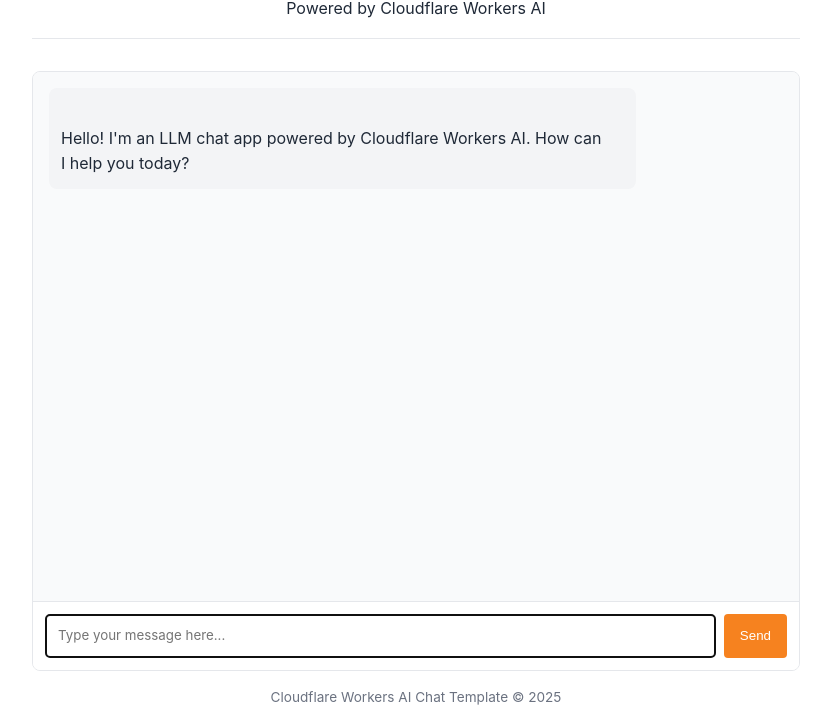
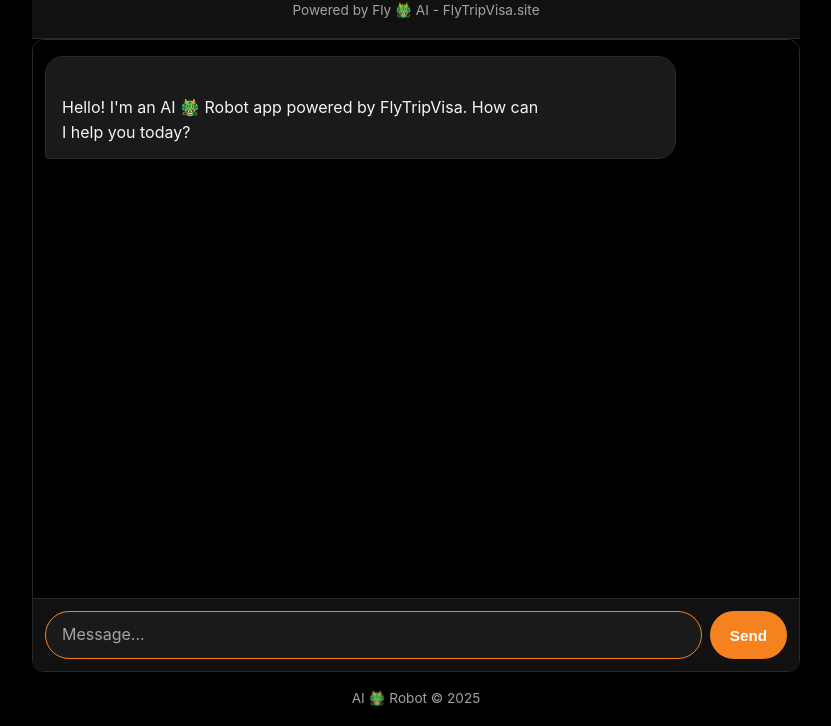
Before and after one commit to FlyTripVisa/ai-chat-miniprogram, a website: page public/index.html in a window 1280 px wide. Shown: the part 74-800 px from the top of the page, without its empty margins (224-1055 px from the left). Drawn offline with Linux system fonts and the light colour scheme.

Commit message:
Update index.html
Deploy

```diff
--- a/public/index.html
+++ b/public/index.html
@@ -2,24 +2,33 @@
 <html lang="en">
 	<head>
 		<meta charset="UTF-8" />
-		<meta name="viewport" content="width=device-width, initial-scale=1.0" />
-		<title>LLM Chat App</title>
+		<meta name="viewport" content="width=device-width, initial-scale=1.0, maximum-scale=1.0, user-scalable=no" />
+		<meta name="theme-color" content="#000000" />
+		<title>AI 🐲 Robot</title>
 		<style>
 			:root {
 				--primary-color: #f6821f;
 				--primary-hover: #e67e22;
-				--light-bg: #f9fafb;
-				--border-color: #e5e7eb;
-				--text-color: #1f2937;
-				--text-light: #6b7280;
-				--user-msg-bg: #fff2e6;
-				--assistant-msg-bg: #f3f4f6;
+				--bg: #000000;
+				--surface: #111111;
+				--surface-2: #1a1a1a;
+				--border-color: #2a2a2a;
+				--text-color: #f5f5f5;
+				--text-light: #a3a3a3;
+				--user-msg-bg: #2d1b00;
+				--assistant-msg-bg: #1a1a1a;
 			}
 
 			* {
 				box-sizing: border-box;
 				margin: 0;
 				padding: 0;
+				-webkit-tap-highlight-color: transparent;
+			}
+
+			html, body {
+				height: 100%;
+				background-color: var(--bg);
 			}
 
 			body {
@@ -30,88 +39,132 @@
 				color: var(--text-color);
 				max-width: 800px;
 				margin: 0 auto;
-				padding: 1rem;
+				padding: 0;
+				display: flex;
+				flex-direction: column;
+				height: 100dvh; /* Better mobile viewport handling */
 			}
 
 			header {
 				text-align: center;
-				margin-bottom: 2rem;
-				padding: 1rem 0;
+				padding: 1rem;
 				border-bottom: 1px solid var(--border-color);
+				background-color: var(--surface);
+				flex-shrink: 0;
 			}
 
 			h1 {
-				font-size: 1.5rem;
+				font-size: 1.25rem;
 				color: var(--primary-color);
+				font-weight: 600;
+			}
+
+			header p {
+				font-size: 0.85rem;
+				color: var(--text-light);
+				margin-top: 0.25rem;
 			}
 
 			.chat-container {
 				display: flex;
 				flex-direction: column;
-				height: calc(100vh - 200px);
-				min-height: 400px;
-				border: 1px solid var(--border-color);
-				border-radius: 8px;
+				flex: 1;
 				overflow: hidden;
+				position: relative;
 			}
 
 			.chat-messages {
 				flex: 1;
 				overflow-y: auto;
-				padding: 1rem;
-				background-color: var(--light-bg);
+				padding: 1rem 0.75rem;
+				background-color: var(--bg);
+				scroll-behavior: smooth;
+				-webkit-overflow-scrolling: touch;
 			}
 
 			.message {
 				margin-bottom: 1rem;
-				padding: 0.75rem;
-				border-radius: 8px;
-				max-width: 80%;
+				padding: 0.75rem 1rem;
+				border-radius: 18px;
+				max-width: 85%;
+				animation: fadeIn 0.2s ease-in;
+			}
+
+			@keyframes fadeIn {
+				from { opacity: 0; transform: translateY(5px); }
+				to { opacity: 1; transform: translateY(0); }
 			}
 
 			.message p {
 				white-space: pre-line;
 				margin: 0;
 				overflow-wrap: anywhere;
+				word-break: break-word;
 			}
 
 			.user-message {
 				background-color: var(--user-msg-bg);
 				align-self: flex-end;
 				margin-left: auto;
+				border-bottom-right-radius: 4px;
 			}
 
 			.assistant-message {
 				background-color: var(--assistant-msg-bg);
 				align-self: flex-start;
+				border: 1px solid var(--border-color);
+				border-bottom-left-radius: 4px;
 			}
 
 			.message-input {
 				display: flex;
 				padding: 0.75rem;
 				border-top: 1px solid var(--border-color);
-				background-color: white;
+				background-color: var(--surface);
+				gap: 0.5rem;
+				flex-shrink: 0;
+				padding-bottom: calc(0.75rem + env(safe-area-inset-bottom)); /* iPhone notch safe */
 			}
 
 			#user-input {
 				flex: 1;
-				padding: 0.75rem;
+				padding: 0.75rem 1rem;
 				border: 1px solid var(--border-color);
-				border-radius: 4px;
+				border-radius: 24px;
 				font-family: inherit;
+				font-size: 16px; /* Prevents iOS zoom */
 				resize: none;
-				min-height: 44px;
+				min-height: 48px;
+				max-height: 120px;
+				background-color: var(--surface-2);
+				color: var(--text-color);
+				outline: none;
+			}
+
+			#user-input:focus {
+				border-color: var(--primary-color);
+			}
+
+			#user-input::placeholder {
+				color: var(--text-light);
 			}
 
 			#send-button {
-				margin-left: 0.5rem;
-				padding: 0 1rem;
+				padding: 0 1.25rem;
 				background-color: var(--primary-color);
 				color: white;
 				border: none;
-				border-radius: 4px;
+				border-radius: 24px;
 				cursor: pointer;
 				transition: background-color 0.2s;
+				font-weight: 600;
+				min-height: 48px;
+				min-width: 64px;
+				font-size: 0.95rem;
+			}
+
+			#send-button:active {
+				transform: scale(0.96);
 			}
 
 			#send-button:hover {
@@ -119,7 +172,8 @@
 			}
 
 			#send-button:disabled {
-				background-color: var(--text-light);
+				background-color: var(--surface-2);
+				color: var(--text-light);
 				cursor: not-allowed;
 			}
 
@@ -127,7 +181,8 @@
 				display: none;
 				font-style: italic;
 				color: var(--text-light);
-				padding: 1rem;
+				padding: 0.5rem 1rem;
+				font-size: 0.9rem;
 			}
 
 			.typing-indicator.visible {
@@ -135,37 +190,73 @@
 			}
 
 			footer {
-				margin-top: 1rem;
-				text-align: center;
-				font-size: 0.85rem;
-				color: var(--text-light);
+				display: none; /* Hide on mobile to save space */
+			}
+
+			/* Desktop only */
+			@media (min-width: 768px) {
+				body {
+					padding: 1rem;
+				}
+
+				.chat-container {
+					border: 1px solid var(--border-color);
+					border-radius: 12px;
+					height: calc(100vh - 180px);
+				}
+
+				footer {
+					display: block;
+					margin-top: 1rem;
+					text-align: center;
+					font-size: 0.85rem;
+					color: var(--text-light);
+				}
+
+				h1 {
+					font-size: 1.5rem;
+				}
+			}
+
+			/* Scrollbar styling for dark mode */
+			.chat-messages::-webkit-scrollbar {
+				width: 6px;
+			}
+
+			.chat-messages::-webkit-scrollbar-track {
+				background: var(--bg);
+			}
+
+			.chat-messages::-webkit-scrollbar-thumb {
+				background: var(--border-color);
+				border-radius: 3px;
 			}
 		</style>
 	</head>
 	<body>
 		<header>
-			<h1>Cloudflare AI Chat</h1>
-			<p>Powered by Cloudflare Workers AI</p>
+			<h1>AI 🐲 Robot</h1>
+			<p>Powered by Fly 🐲 AI - FlyTripVisa.site</p>
 		</header>
 
 		<div class="chat-container">
 			<div id="chat-messages" class="chat-messages">
 				<div class="message assistant-message">
 					<p>
-						Hello! I'm an LLM chat app powered by Cloudflare Workers AI. How can
+						Hello! I'm an AI 🐲 Robot app powered by FlyTripVisa. How can
 						I help you today?
 					</p>
 				</div>
 			</div>
 
 			<div class="typing-indicator" id="typing-indicator">
-				AI is thinking...
+				🐲 AI is thinking...
 			</div>
 
 			<div class="message-input">
 				<textarea
 					id="user-input"
-					placeholder="Type your message here..."
+					placeholder="Message..."
 					rows="1"
 					autofocus
 				></textarea>
@@ -174,10 +265,26 @@
 		</div>
 
 		<footer>
-			<p>Cloudflare Workers AI Chat Template &copy; 2025</p>
+			<p>AI 🐲 Robot &copy; 2025</p>
 		</footer>
 
 		<!-- Chat app script -->
 		<script src="chat.js"></script>
+		<script>
+			// Auto-resize textarea
+			const textarea = document.getElementById('user-input');
+			textarea.addEventListener('input', function() {
+				this.style.height = 'auto';
+				this.style.height = Math.min(this.scrollHeight, 100) + 'px';
+			});
+
+			// Enter to send, Shift+Enter for newline
+			textarea.addEventListener('keydown', function(e) {
+				if (e.key === 'Enter' && !e.shiftKey) {
+					e.preventDefault();
+					document.getElementById('send-button').click();
+				}
+			});
+		</script>
 	</body>
 </html>
```
